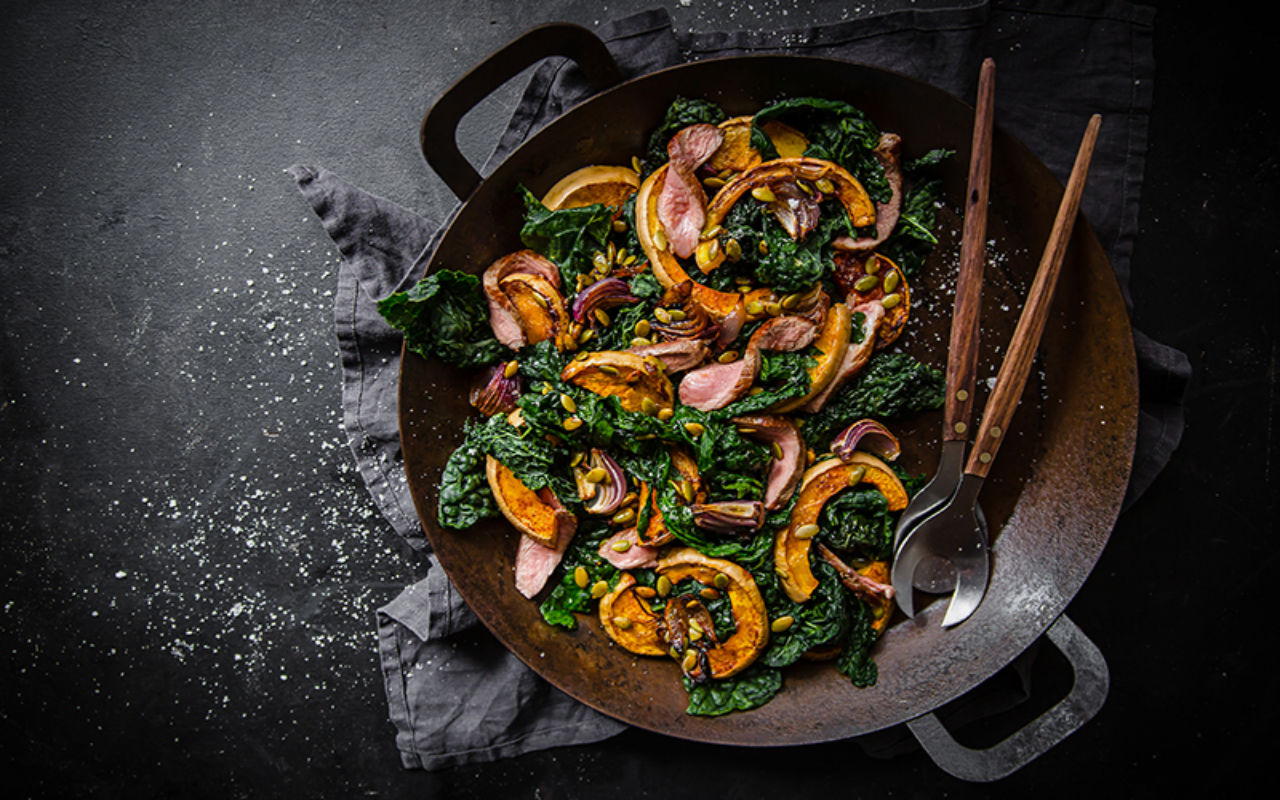
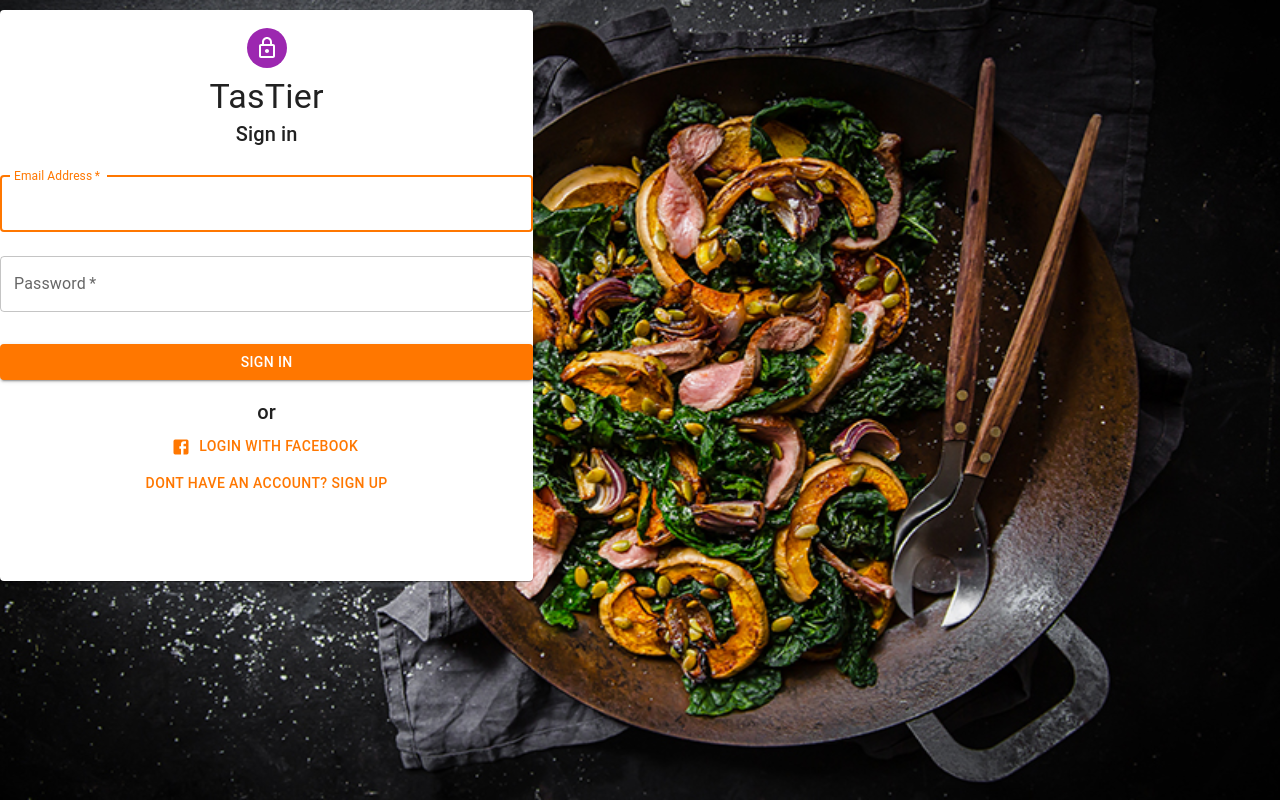
Before and after one commit to Deveneven/TasTier, a React (Create React App) app in the folder frontend/: page /signin in a window 1280 px wide. Before the commit this address had no page. Built offline with nearby package versions, Linux system fonts and the light colour scheme.

Commit message:
Add custom card

```diff
--- a/frontend/src/App.tsx
+++ b/frontend/src/App.tsx
@@ -2,17 +2,17 @@ import React from 'react';
 import './App.css';
 import './scss/style.scss';
 import {BrowserRouter, Routes, Route} from 'react-router-dom';
-import SignInScreen from './Screen/SignInScreen';
-import RegisterPopOut from './Shared/RegisterPopOut/RegisterPopOut';
+import SignInScreen from './Screen/SignInScreen/SignInScreen';
 import {ThemeProvider} from '@mui/material/styles';
 import theme from './MUI styles/mainTheme';
+import MainScreen from './Screen/MainScreen/MainScreen';
 function App() {
   return (
     <ThemeProvider theme={theme}>
       <BrowserRouter>
         <Routes>
-          <Route path="/" element={<SignInScreen />} />
-          <Route path="/test" element={<RegisterPopOut />} />
+          <Route path="/" element={<MainScreen />} />
+          <Route path="/signin" element={<SignInScreen />} />
         </Routes>
       </BrowserRouter>
     </ThemeProvider>
--- /dev/null
+++ b/frontend/src/Screen/MainScreen/MainScreen.tsx
@@ -0,0 +1,9 @@
+import React from 'react';
+import Grid from '@mui/material/Grid';
+import CustomCard from '../../Shared/Card/Card';
+const MainScreen = () => {
+  return <Grid container>
+    <CustomCard/>
+  </Grid>;
+};
+export default MainScreen;
--- a/frontend/src/Screen/SignInScreen.tsx
+++ /dev/null
@@ -1,82 +0,0 @@
-import React from 'react';
-import './SignInScreen.scss';
-import Grid from '@mui/material/Grid';
-import {Avatar, Box, Button, Card, Link, TextField} from '@mui/material';
-import Typography from '@mui/material/Typography';
-import {Facebook, LockOutlined} from '@material-ui/icons';
-
-function SignInScreen() {
-  return (
-    <Grid container>
-      <Grid item md={5} xs={12}>
-        <Card
-          sx={{
-            marginTop: '10px',
-            paddingTop: '10px',
-            paddingBottom: 10,
-            display: 'flex',
-            flexDirection: 'column',
-            alignItems: 'center',
-          }}
-        >
-          <Avatar sx={{m: 1, bgcolor: 'secondary.main'}}>
-            <LockOutlined />
-          </Avatar>
-          <Typography component="h1" variant="h4">
-            TasTier
-          </Typography>
-          <Typography component="h1" variant="h6">
-            Sign in
-          </Typography>
-          <Box
-            sx={{
-              marginTop: '10px',
-            }}
-          >
-            <TextField
-              margin="normal"
-              required
-              fullWidth
-              id="email"
-              label="Email Address"
-              name="email"
-              autoComplete="email"
-              autoFocus
-            />
-            <TextField
-              margin="normal"
-              required
-              fullWidth
-              name="password"
-              label="Password"
-              type="password"
-              id="password"
-              autoComplete="current-password"
-            />
-            <Button
-              type="submit"
-              fullWidth
-              variant="contained"
-              sx={{mt: 3, mb: 2}}
-            >
-              Sign In
-            </Button>
-          </Box>
-          <Typography component="h1" variant="h6">
-            or
-          </Typography>
-          <Button variant="text" startIcon={<Facebook />}>
-            Login with Facebook
-          </Button>
-          <Link href="#"
-            underline='none'
-          >
-            {'Dont have an account? Sign Up'}
-          </Link>
-        </Card>
-      </Grid>
-      <Grid item md={7} xs={0}></Grid>
-    </Grid>
-  );
-}
-export default SignInScreen;
--- /dev/null
+++ b/frontend/src/Screen/SignInScreen/SignInScreen.tsx
@@ -0,0 +1,94 @@
+import React from 'react';
+import './SignInScreen.scss';
+import Grid from '@mui/material/Grid';
+import {Avatar, Box, Button, Card, TextField} from '@mui/material';
+import Typography from '@mui/material/Typography';
+import {Facebook, LockOutlined} from '@material-ui/icons';
+import RegisterPopOut from '../../Shared/RegisterPopOut/RegisterPopOut';
+import {useNavigate} from 'react-router-dom';
+
+const SignInScreen = () => {
+  const navigate = useNavigate();
+
+  const signIn = () => {
+    console.log('Logowanie');
+    navigate('/');
+  };
+
+  return (
+    <div>
+      <Grid container>
+        <Grid item md={5} xs={12}>
+          <Card
+            sx={{
+              marginTop: '10px',
+              paddingTop: '10px',
+              paddingBottom: 10,
+              display: 'flex',
+              flexDirection: 'column',
+              alignItems: 'center',
+            }}
+          >
+            <Avatar sx={{m: 1, bgcolor: 'secondary.main'}}>
+              <LockOutlined />
+            </Avatar>
+            <Typography component="h1" variant="h4">
+              TasTier
+            </Typography>
+            <Typography component="h1" variant="h6">
+              Sign in
+            </Typography>
+            <Box
+              sx={{
+                marginTop: '10px',
+              }}
+            >
+              <TextField
+                margin="normal"
+                required
+                fullWidth
+                id="email"
+                label="Email Address"
+                name="email"
+                autoComplete="email"
+                autoFocus
+              />
+              <TextField
+                margin="normal"
+                required
+                fullWidth
+                name="password"
+                label="Password"
+                type="password"
+                id="password"
+                autoComplete="current-password"
+              />
+              <Button
+                type="submit"
+                fullWidth
+                variant="contained"
+                onClick={signIn}
+                sx={{mt: 3, mb: 2}}
+              >
+                Sign In
+              </Button>
+            </Box>
+            <Typography component="h1" variant="h6">
+              or
+            </Typography>
+            <Button variant="text" startIcon={<Facebook />}>
+              Login with Facebook
+            </Button>
+            <RegisterPopOut
+              variant="text"
+              buttonText="Dont have an account? Sign Up"
+            />
+          </Card>
+        </Grid>
+        <Grid item md={7} xs={0}></Grid>
+      </Grid>
+      <RegisterPopOut />
+    </div>
+  );
+};
+export default SignInScreen;
--- /dev/null
+++ b/frontend/src/Shared/Card/Card.tsx
@@ -0,0 +1,20 @@
+import React from 'react';
+import Card from '@mui/material/Card';
+import CardActions from '@mui/material/CardActions';
+import CardContent from '@mui/material/CardContent';
+import CardMedia from '@mui/material/CardMedia';
+import './CustomCard.scss';
+
+const CustomCard = () => {
+  return (
+    <Card className='card'>
+      <CardMedia/>
+      <CardContent>
+        text text text
+      </CardContent>
+      <CardActions>
+      </CardActions>
+    </Card>
+  );
+};
+export default CustomCard;
--- /dev/null
+++ b/frontend/src/Shared/Card/CustomCard.scss
@@ -0,0 +1,2 @@
+.card{
+}
--- a/frontend/src/Shared/RegisterPopOut/RegisterPopOut.tsx
+++ b/frontend/src/Shared/RegisterPopOut/RegisterPopOut.tsx
@@ -8,7 +8,7 @@ import DialogTitle from '@mui/material/DialogTitle';
 import useMediaQuery from '@mui/material/useMediaQuery';
 import {useTheme} from '@mui/material/styles';
 import TextField from '@mui/material/TextField';
-const RegisterPopOut = () => {
+const RegisterPopOut = (props:any) => {
   const [open, setOpen] = React.useState(false);
   const theme = useTheme();
   const fullScreen = useMediaQuery(theme.breakpoints.down('md'));
@@ -27,8 +27,8 @@ const RegisterPopOut = () => {
 
   return (
     <div>
-      <Button variant="outlined" onClick={handleClickOpen}>
-        Open responsive dialog
+      <Button variant={props.variant} onClick={handleClickOpen}>
+        {props.buttonText}
       </Button>
       <Dialog
         fullScreen={fullScreen}
```
Also changed, not shown: frontend/src/Screen/SignInScreen/FoodPhoto.jpg (renamed from frontend/src/Screen/FoodPhoto.jpg), frontend/src/Screen/SignInScreen/SignInScreen.scss (renamed from frontend/src/Screen/SignInScreen.scss).
